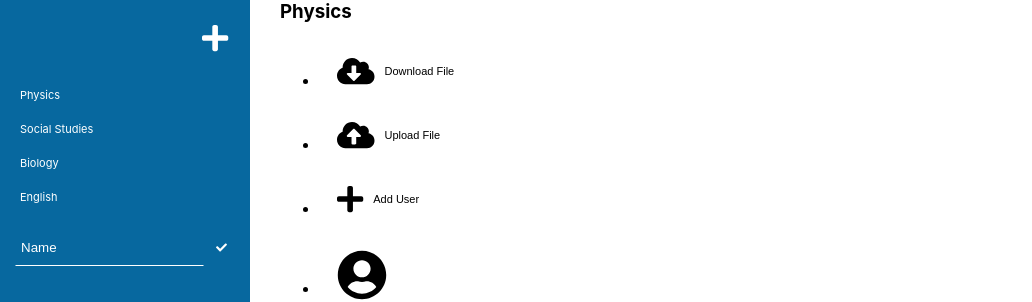
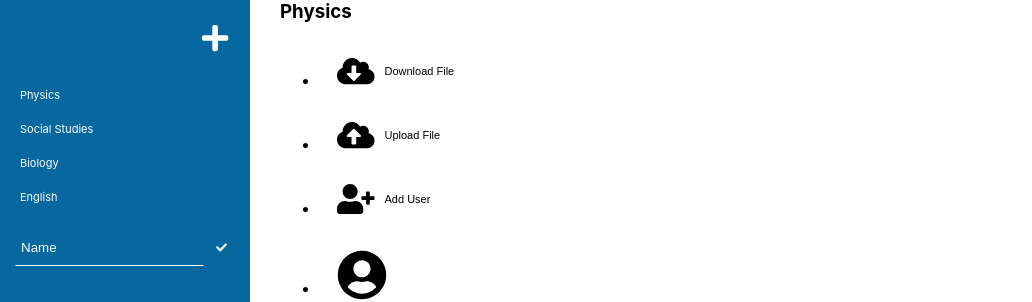
Before and after one commit to hyungmogu/note-sharing-app, a React (Create React App) app in the folder web/: page /note-sharing-app/notes/1 in a window 1280 px wide. Shown: the top 302 px of the page, without its empty margins (0-1032 px from the left). Built offline with nearby package versions, Linux system fonts and the light colour scheme.

Commit message:
style: refine add user icon 'SecondaryHeader'

```diff
--- a/web/src/components/SecondaryHeader.js
+++ b/web/src/components/SecondaryHeader.js
@@ -1,7 +1,7 @@
 import React, { Component } from 'react';
 
 import { FontAwesomeIcon } from '@fortawesome/react-fontawesome';
-import { faPlus, faUserCircle, faCloudUploadAlt, faCloudDownloadAlt } from '@fortawesome/free-solid-svg-icons'
+import { faUserPlus, faUserCircle, faCloudUploadAlt, faCloudDownloadAlt } from '@fortawesome/free-solid-svg-icons'
 
 class SecondaryHeader extends Component {
 
@@ -26,7 +26,7 @@ class SecondaryHeader extends Component {
                     </li>
                     <li>
                         <button className="button button--type-addUser">
-                            <FontAwesomeIcon icon={faPlus}/>
+                            <FontAwesomeIcon icon={faUserPlus}/>
                             Add User
                         </button>
                     </li>
```
